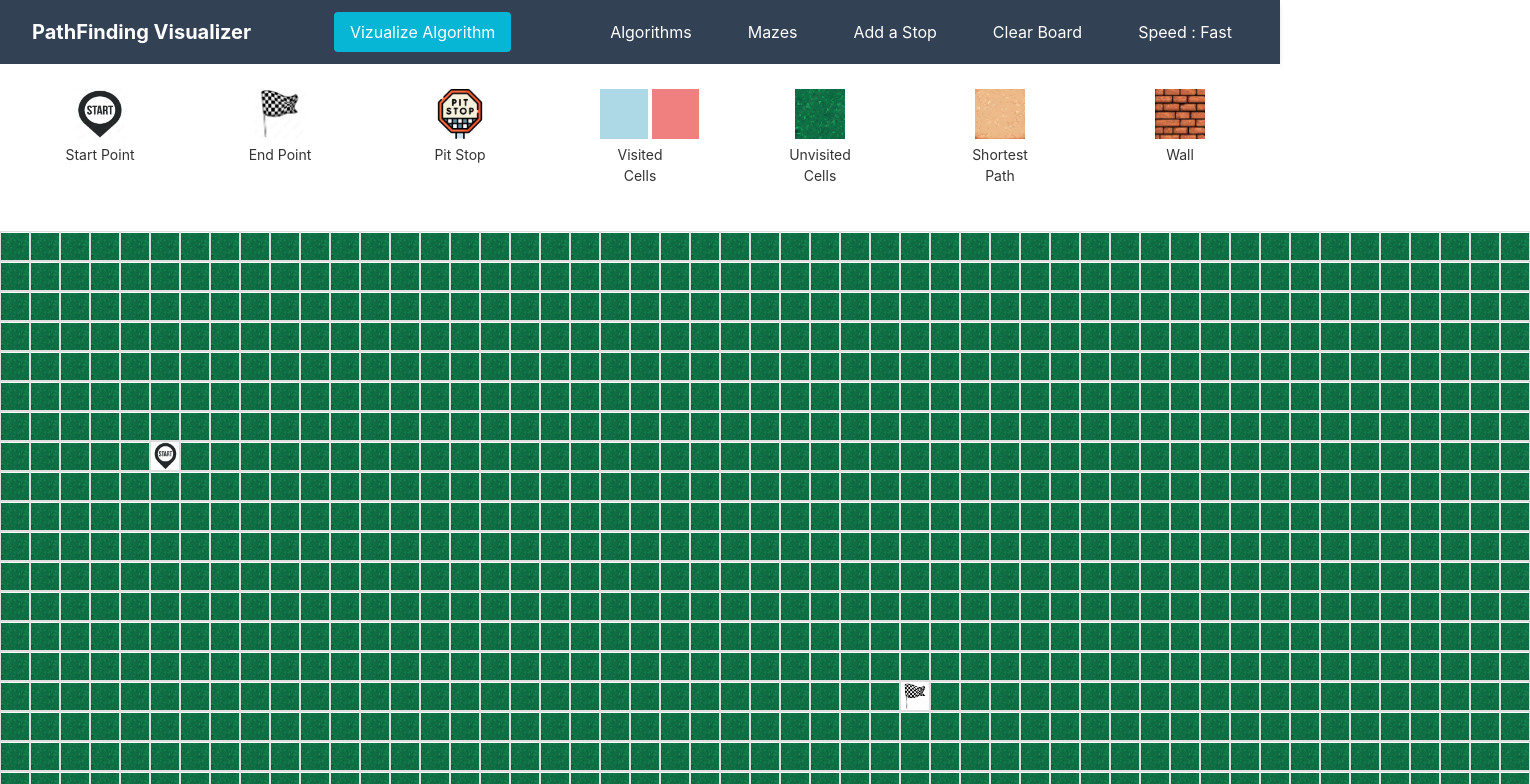
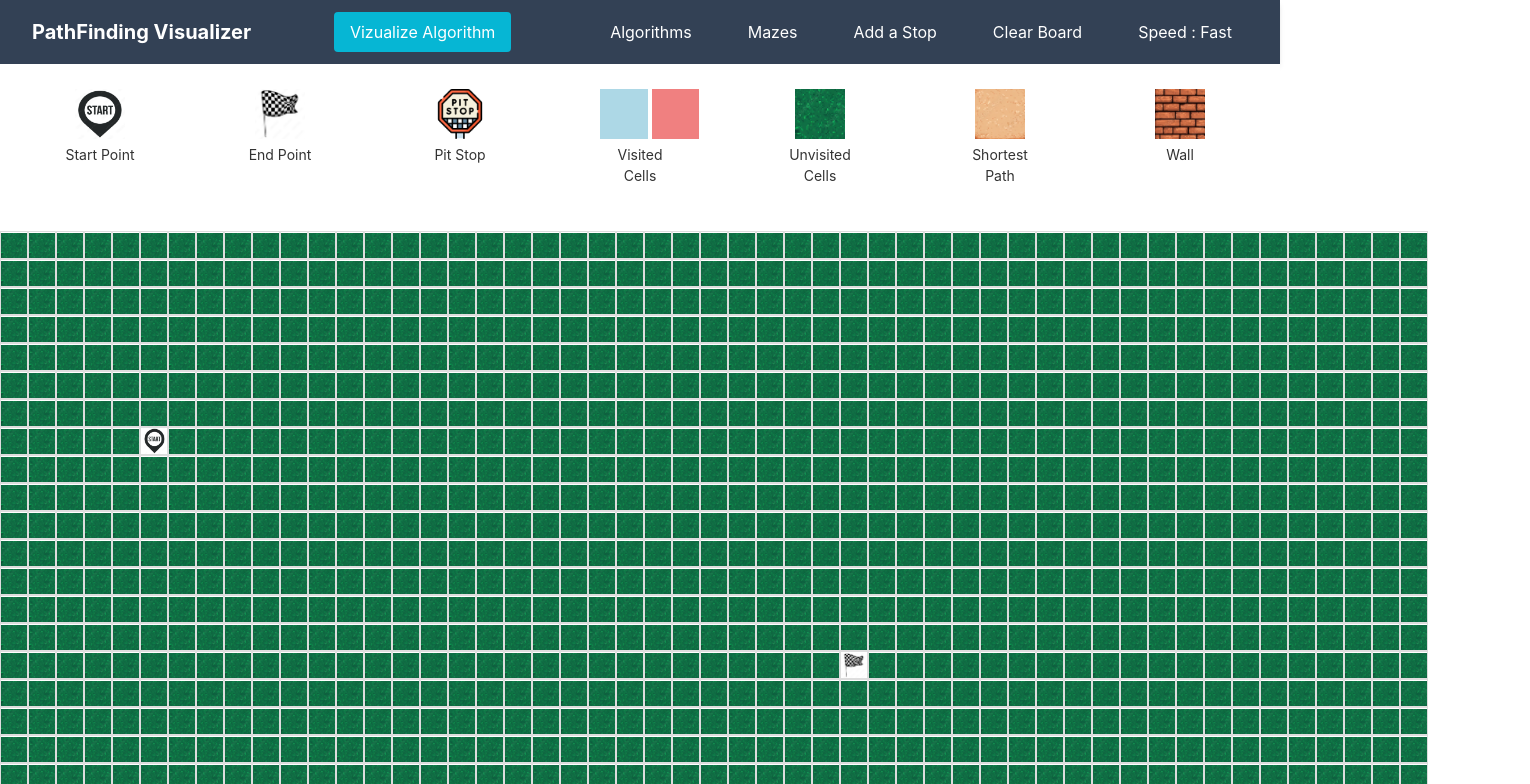
Before and after one commit to Katos1950/Pathfinding-Visualizer, a React (Create React App) app: page / in a window 1280 px wide. Shown: the top 784 px of the page, 1530 px wide, since content can reach past the window. Built offline with nearby package versions, Linux system fonts and the light colour scheme.

Commit message:
Small updates
Refresh page when clicked on the name
After adding or removing a stop node you need to click on visualize again

```diff
--- a/src/components/Header.js
+++ b/src/components/Header.js
@@ -42,7 +42,7 @@ export const Header = () => {
         <div className="flex justify-between items-center h-16">
 
           <div className="text-xl font-bold">
-            <Link to = "/">PathFinding Visualizer</Link>
+            <a href = "/">PathFinding Visualizer</a>
           </div>
 
           <div className=''>
--- a/src/components/grid/Grid.css
+++ b/src/components/grid/Grid.css
@@ -10,9 +10,9 @@
   }
 
   .grid-cell {
-    width: 30px;
-    height: 30px;
-    padding: 2px;
+    width: 28px;
+    height: 28px;
+    padding: 1px;
     border: 1px solid #ddd;
     cursor: pointer;
     background-image: url("../../images/grass.png");
--- a/src/components/grid/Grid.js
+++ b/src/components/grid/Grid.js
@@ -70,6 +70,9 @@ export const Grid = () => {
       const stopNode = grid.flat().find(node=>node.isStopNode)
       if(stopNode){
         stopNode.isStopNode = false;
+        setTimesRan(0)
+        setShortestPath([])
+        setVisited([])
         setVisited2([]);
         setGrid([...grid]);
       }
@@ -84,6 +87,9 @@ export const Grid = () => {
           canSetStop = true;
           grid[randomRow][randomCol].isStopNode = true;
           grid[randomRow][randomCol].isWall = false;
+          setTimesRan(0)
+          setVisited([])
+          setShortestPath([])
           setGrid([...grid])
         }
       }
--- a/src/components/pathfinding algorithms/Djikstra.js
+++ b/src/components/pathfinding algorithms/Djikstra.js
@@ -115,7 +115,7 @@ export const Djikstra = (grid,rows,cols) => {
         explored = []
         unexplored = []
         shortestTime = {}
-        //allotEdges();
+        allotEdges();
         currentNode = stopNode;
         startNode = currentNode;
         endNode = grid.flat().find(node => node.isEndNode);
```
